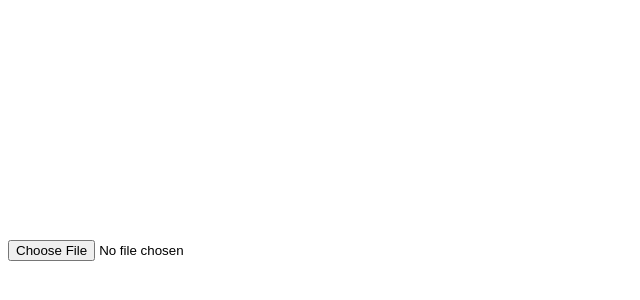
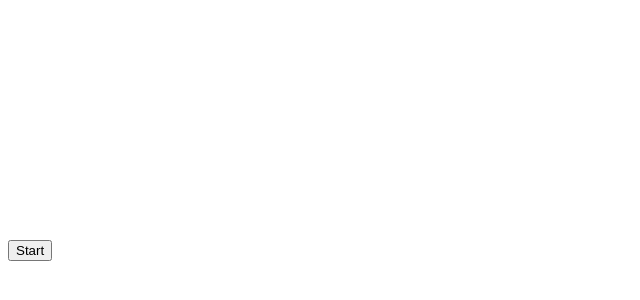
Before and after one commit to richard-austin/low-latency-tests, an Angular app: page / in a window 1280 px wide. Shown: the part 132-432 px from the top of the page, without its empty margins (0-640 px from the left). Built offline with nearby package versions, Linux system fonts and the light colour scheme.

Commit message:
* Live streaming

```diff
--- a/package.json
+++ b/package.json
@@ -4,6 +4,7 @@
   "scripts": {
     "ng": "ng",
     "start": "ng serve",
+    "startProxy": "ng serve --proxy-config src/proxy.conf.js",
     "build": "ng build",
     "watch": "ng build --watch --configuration development",
     "test": "ng test"
--- a/src/h264/h264.component.html
+++ b/src/h264/h264.component.html
@@ -1,2 +1,2 @@
-<input type="file" #file (change)="loadFile()" />
+<button #startButton (click)="start()">Start</button>
 <video style="width: 60%" #video></video>
--- a/src/h264/h264.component.ts
+++ b/src/h264/h264.component.ts
@@ -11,11 +11,12 @@ import {AfterViewInit, Component, ElementRef, OnInit, ViewChild} from '@angular/
     styleUrl: './h264.component.css'
 })
 export class H264Component implements OnInit, AfterViewInit{
-    @ViewChild("file") fileEL!: ElementRef<HTMLInputElement>;
+    @ViewChild("startButton") fileEL!: ElementRef<HTMLInputElement>;
     @ViewChild("video") videoEL!: ElementRef<HTMLVideoElement>;
 
     file!: HTMLInputElement;
     video!: HTMLVideoElement;
+    ws!: WebSocket;
 
     // @ts-ignore (MediaStreamTrackGenerator not in lib.dom.d.ts for some reason)
     readonly trackGenerator = new MediaStreamTrackGenerator({ kind: 'video' });
@@ -45,41 +46,57 @@ export class H264Component implements OnInit, AfterViewInit{
         this.decoder.decode(chunk);
     }
 
-    async loadFile(): Promise<void> {
-        // @ts-ignore
-        const file = this.file.files[0];
-        const stream = file.stream();
-        const reader = stream.getReader();
+    async start(): Promise<void> {
         const process = this.process;
         this.video.srcObject = new MediaStream([this.trackGenerator])
         this.video.onloadedmetadata = () => {
             this.video.play().then();
         }
 
+        this.ws = new WebSocket("/ws/stream?suuid=stream1");
+        this.ws.binaryType = 'arraybuffer';
+        this.ws.onmessage = (event: MessageEvent) => {
+            processChunk(event.data);
+        };
+
         let buffer = new Uint8Array();
 
-        let doneFirstPass = false;
-        return reader.read().then(async function processChunk({done, value}): Promise<void> {
-            if (done) {
-               // writer.releaseLock();
-                return; // process(buffer);
-            } else {
-                buffer = new Uint8Array([...buffer, ...value]);
-                let start = 0
-                for (let i = 0; i < buffer.length; i++) {
-                    if (buffer[i] === 0 && buffer[i + 1] === 0 && buffer[i + 2] === 0 && buffer[i + 3] === 1 && (((buffer[i + 4] & 0x07) === 7) || doneFirstPass)) {
-                        if (i !== start) {
-                            const frame = buffer.slice(start, i);
-                            await process(frame);
-                            //doneFirstPass = true;
-                        }
-                        start = i;
-                    }
+        let keyFrameReceived: boolean = false;
+        let keyFrameBuffers: Uint8Array[] = [];
+
+        // @ts-ignore
+        async function processChunk(value: ArrayBuffer): Promise<void> {
+            buffer = new Uint8Array(value);
+            const i = 0
+            const isStartFrame = (buffer[i] === 0 && buffer[i + 1] === 0 && buffer[i + 2] === 0 && buffer[i + 3] === 1);
+            const isKeyFrame = isStartFrame && (((buffer[i + 4] & 0x07) === 7));
+            if (isKeyFrame) {
+                keyFrameReceived = true;
+                keyFrameBuffers.push(buffer);
+            }
+            else if(!isStartFrame && !isKeyFrame && keyFrameReceived)
+                    keyFrameBuffers.push(buffer);
+            else if (!isKeyFrame && isStartFrame && keyFrameReceived) {
+                if (keyFrameBuffers.length > 0) {
+                    let totalLength = 0;
+                    keyFrameBuffers.forEach((element: Uint8Array) => {
+                        totalLength += element.length;
+                    });
+                    let offset = 0;
+                    const mergedArray = new Uint8Array(totalLength);
+                    keyFrameBuffers.forEach((element: Uint8Array) => {
+                        mergedArray.set(element, offset);
+                        offset += element.length;
+                    });
+                    keyFrameBuffers = [];
+                    await process(mergedArray);
                 }
-                buffer = buffer.slice(start);
-                return reader.read().then(processChunk);
-            }
-        });
+                await process(buffer);
+                }
+
+            // buffer = buffer.slice(start);
+            //return reader.read().then(processChunk);
+        }
     }
 
   ngOnInit(): void {
```
Also changed, not shown: src/proxy.conf.js (added, +12 -0 lines).
